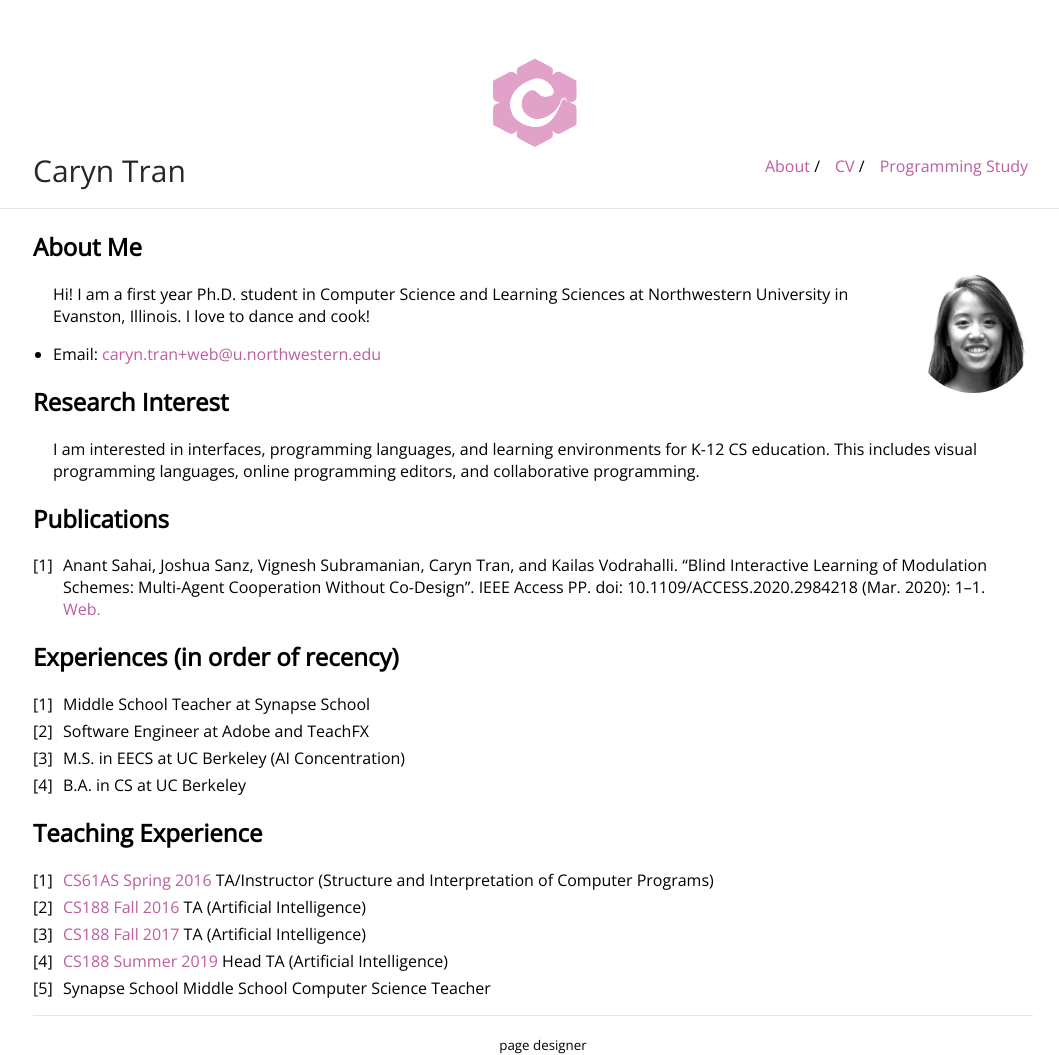
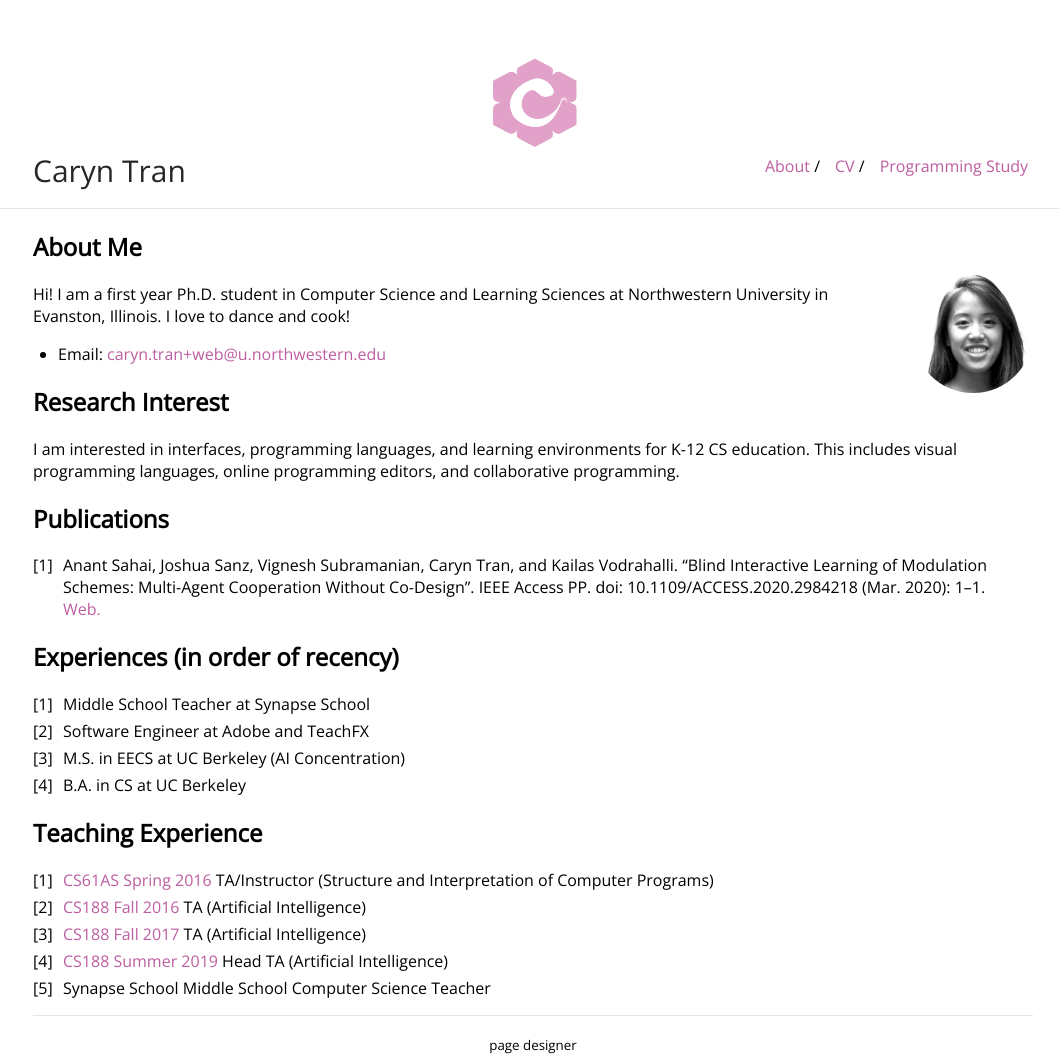
Before and after one commit to carynbear/carynbear.github.io, a Jekyll site: the page built from index.md, in a window 1280 px wide. Shown: the whole page, without its empty margins (117-1176 px from the left). Built offline with Jekyll 4.4.1, drawn with Linux system fonts in a browser that asks for light colours; our own code applies the rules of GitHub Pages for plain Markdown files.

Commit message:
Update typography.scss

```diff
--- a/_sass/typography.scss
+++ b/_sass/typography.scss
@@ -1,9 +1,6 @@
 @import "vars";
 
 .content {
-    p {
-        padding-left: 20px;
-    }
     a:hover {
         text-decoration: underline;
     }
@@ -21,7 +18,7 @@
         margin: 5px 0 5px 0;
     }
     ul {
-        padding: 0px 20px 0 20px;
+        padding: 0px 20px 0 25px;
     }
     ol {
         padding: 0 30px 0 30px;
```
